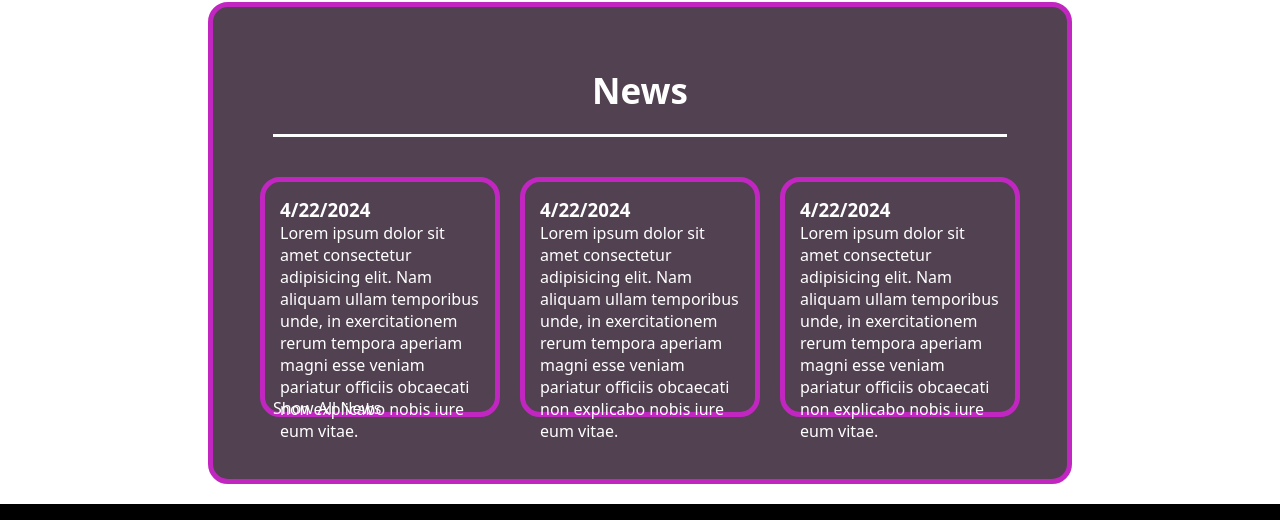
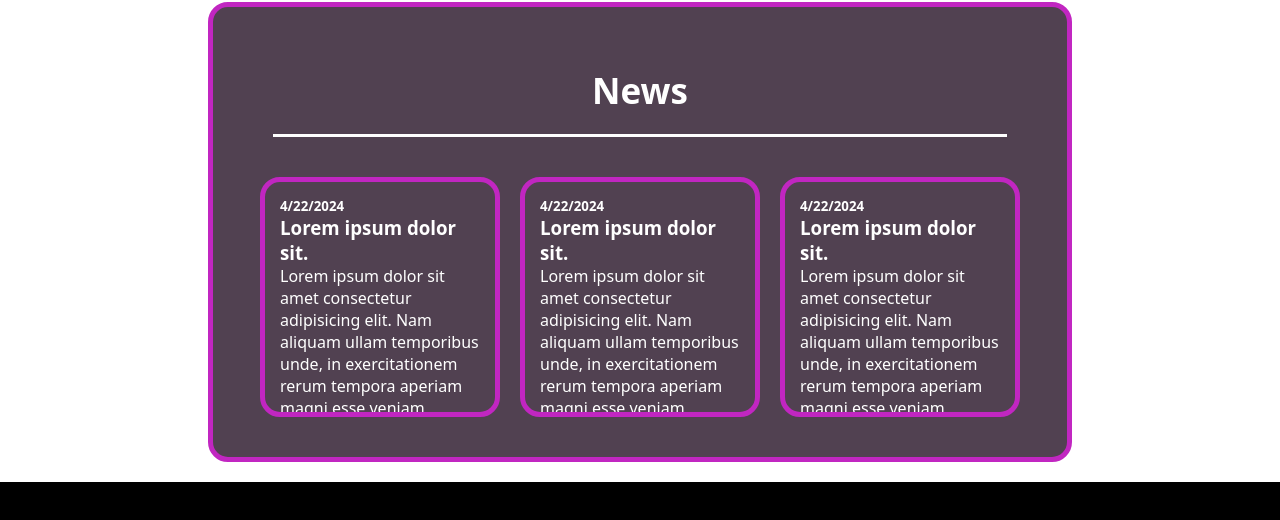
Before and after one commit to dato201/virt-bar, a plain HTML site: page index.html in a window 1280 px wide. Shown: the part 1161-1681 px from the top of the page. Drawn offline with Linux system fonts and the light colour scheme.

Commit message:
update the news

```diff
--- a/index.html
+++ b/index.html
@@ -136,28 +136,31 @@
                 <h1 class="">News</h1>
                 <div class="Newses">
                     <div class="card">
-                        <h3>4/22/2024</h3>
+                        <h5>4/22/2024</h5>
+                        <h3>Lorem ipsum dolor sit.</h3>
                         <p>Lorem ipsum dolor sit amet consectetur adipisicing elit. Nam aliquam ullam temporibus unde,
                             in exercitationem rerum tempora aperiam magni esse veniam pariatur officiis obcaecati non
                             explicabo nobis iure eum vitae.
                         </p>
                     </div>
                     <div class="card">
-                        <h3>4/22/2024</h3>
+                        <h5>4/22/2024</h5>
+                        <h3>Lorem ipsum dolor sit.</h3>
                         <p>Lorem ipsum dolor sit amet consectetur adipisicing elit. Nam aliquam ullam temporibus unde,
                             in exercitationem rerum tempora aperiam magni esse veniam pariatur officiis obcaecati non
                             explicabo nobis iure eum vitae.
                         </p>
                     </div>
                     <div class="card">
-                        <h3>4/22/2024</h3>
+                        <h5>4/22/2024</h5>
+                        <h3>Lorem ipsum dolor sit.</h3>
                         <p>Lorem ipsum dolor sit amet consectetur adipisicing elit. Nam aliquam ullam temporibus unde,
                             in exercitationem rerum tempora aperiam magni esse veniam pariatur officiis obcaecati non
                             explicabo nobis iure eum vitae.
                         </p>
                     </div>
                 </div>
-                <a href="images/background.webp">Show All News</a>
+                <!-- <a href="images/background.webp">Show All News</a> -->
             </section>
         </main>
 
@@ -216,6 +219,7 @@
             </section>
         </footer>
     </div>
+    <script src="scripts/main.js"></script>
 </body>
 
 </html>
--- a/styles/main.css
+++ b/styles/main.css
@@ -1,6 +1,7 @@
 :root {
     font-family: system-ui, -apple-system, BlinkMacSystemFont, 'Segoe UI', Roboto, Oxygen, Ubuntu, Cantarell, 'Open Sans', 'Helvetica Neue', sans-serif;
     color: white;
+    /* text-transform: capitalize; */
 }
 
 ul {
--- a/styles/section.css
+++ b/styles/section.css
@@ -76,7 +76,10 @@ main section h1 {
 
 .catalog2 .card, .Newses .card {
     width: 240px;
+    /* height: 200px; */
     flex: none;
+    overflow: hidden;
+    text-overflow: ellipsis;
 }
 
 .card, .News {
```
Also changed, not shown: scripts/main.js (added).
